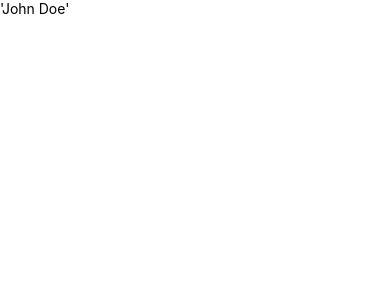
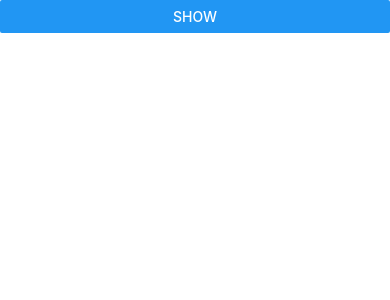
Before and after one commit to salehalakhras/Jovision-React-Tasks, a React Native app in the folder reactApp/: screen / in a window 390 px wide. Shown: the top 300 px of the page. Built offline with nearby package versions, Linux system fonts and the light colour scheme.

Commit message:
finished task 19

```diff
--- a/reactApp/App.js
+++ b/reactApp/App.js
@@ -9,11 +9,13 @@
 import React from 'react';
 // import type {Node} from 'react';
 // import Task16 from './Tasks/Task16';
-import Task18 from './Tasks/Task18';
+// import Task18 from './Tasks/Task18';
+import Task19 from './Tasks/Task19';
 
 export default function App() {
   return (
     // <Task16></Task16>
-    <Task18></Task18>
+    // <Task18></Task18>
+    <Task19></Task19>
   );
 }
--- /dev/null
+++ b/reactApp/Components/MyClassComponent_Task19.js
@@ -0,0 +1,15 @@
+/* eslint-disable prettier/prettier */
+import React, {Component} from 'react';
+import {Text, View} from 'react-native';
+
+class MyClassComponent_Task19 extends Component {
+  render() {
+    return (
+      <View>
+        <Text>'This is my Class Component'</Text>
+      </View>
+    );
+  }
+}
+
+export default MyClassComponent_Task19;
--- /dev/null
+++ b/reactApp/Tasks/Task19.js
@@ -0,0 +1,21 @@
+/* eslint-disable prettier/prettier */
+import React from 'react';
+import {Text, View, Button} from 'react-native';
+import {useState} from 'react';
+import MyClassComponent_Task19 from '../Components/MyClassComponent_Task19';
+
+const Task19 = () => {
+  const [showState, setShow] = useState(false);
+  return (
+    <View>
+      <Button
+        onPress={() => {
+          setShow(true);
+        }}
+        title={'Show'}></Button>
+      {showState ? <MyClassComponent_Task19></MyClassComponent_Task19> : null}
+    </View>
+  );
+};
+
+export default Task19;
```
